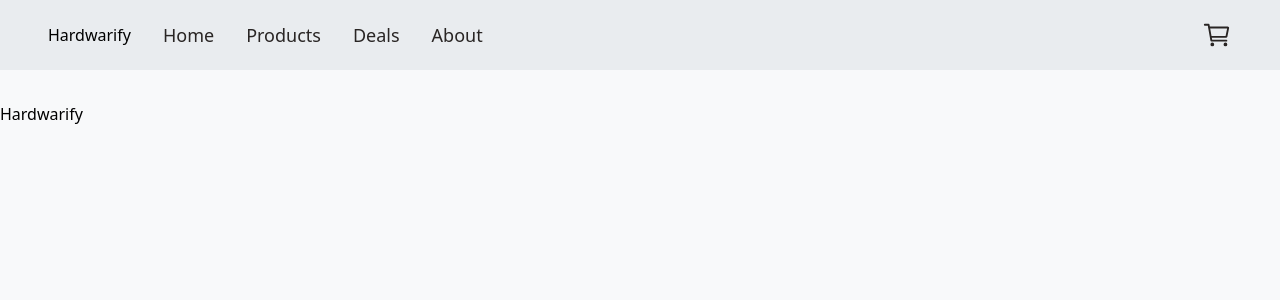
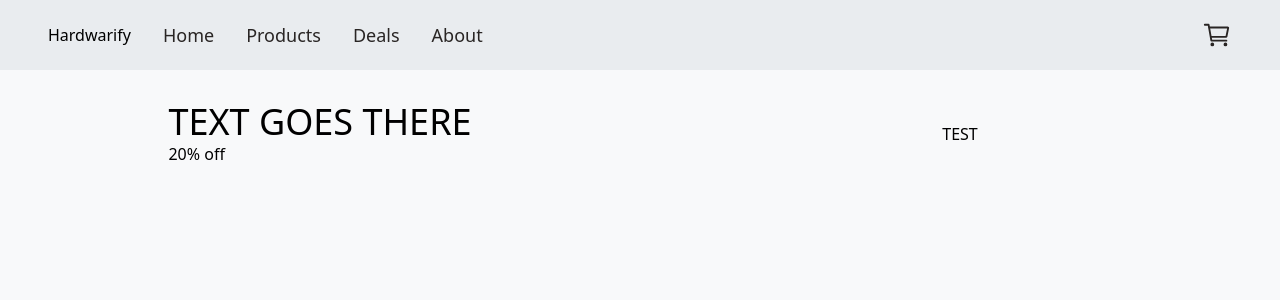
Before and after one commit to tojamrcel/hardwarify-project, a Next.js app: page / in a window 1280 px wide. Shown: the top 300 px of the page. Built offline with nearby package versions, Linux system fonts and the light colour scheme.

Commit message:
feat: create simple template for home page

```diff
--- a/app/page.tsx
+++ b/app/page.tsx
@@ -1,3 +1,11 @@
 export default function Home() {
-  return <div>Hardwarify</div>;
+  return (
+    <section className="grid w-full grid-cols-2 place-items-center">
+      <div>
+        <h2 className="text-4xl">TEXT GOES THERE</h2>
+        <span>20% off</span>
+      </div>
+      <div>TEST</div>
+    </section>
+  );
 }
```
